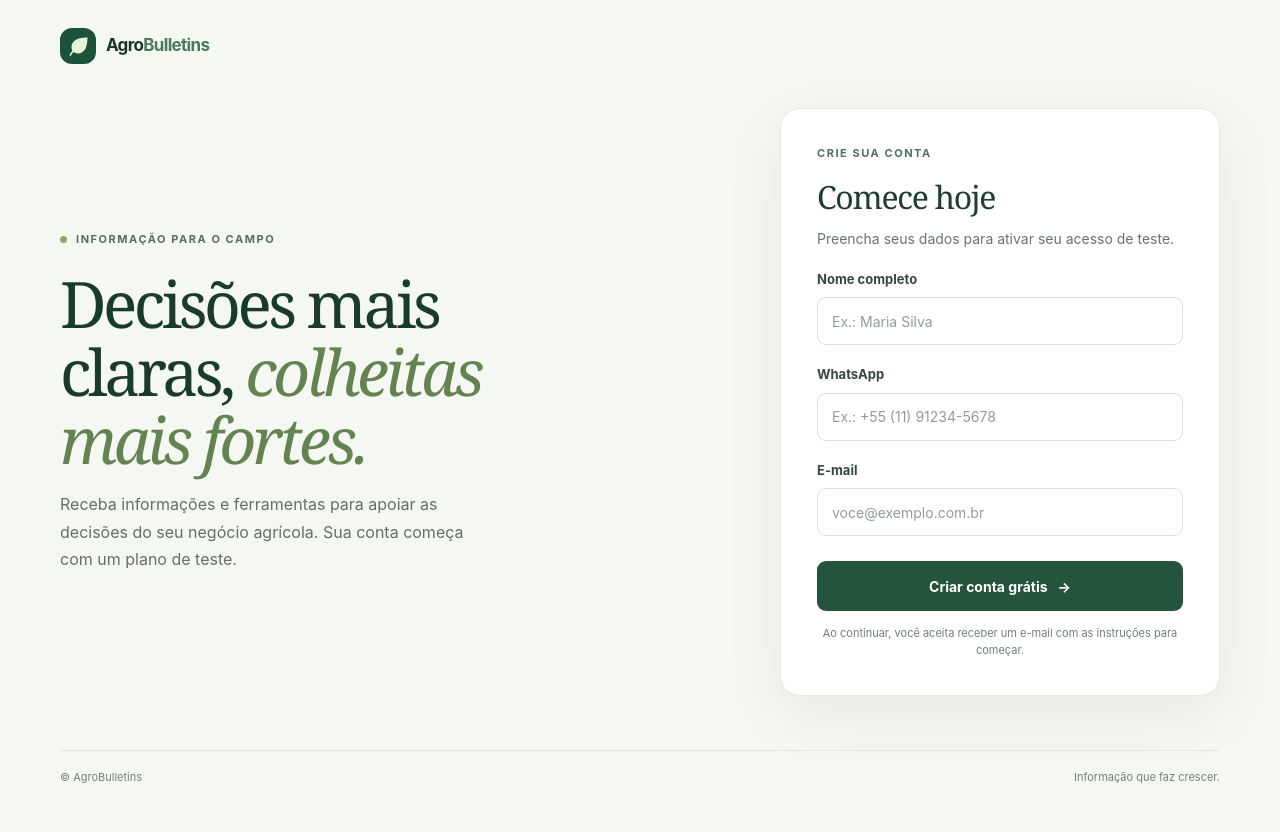
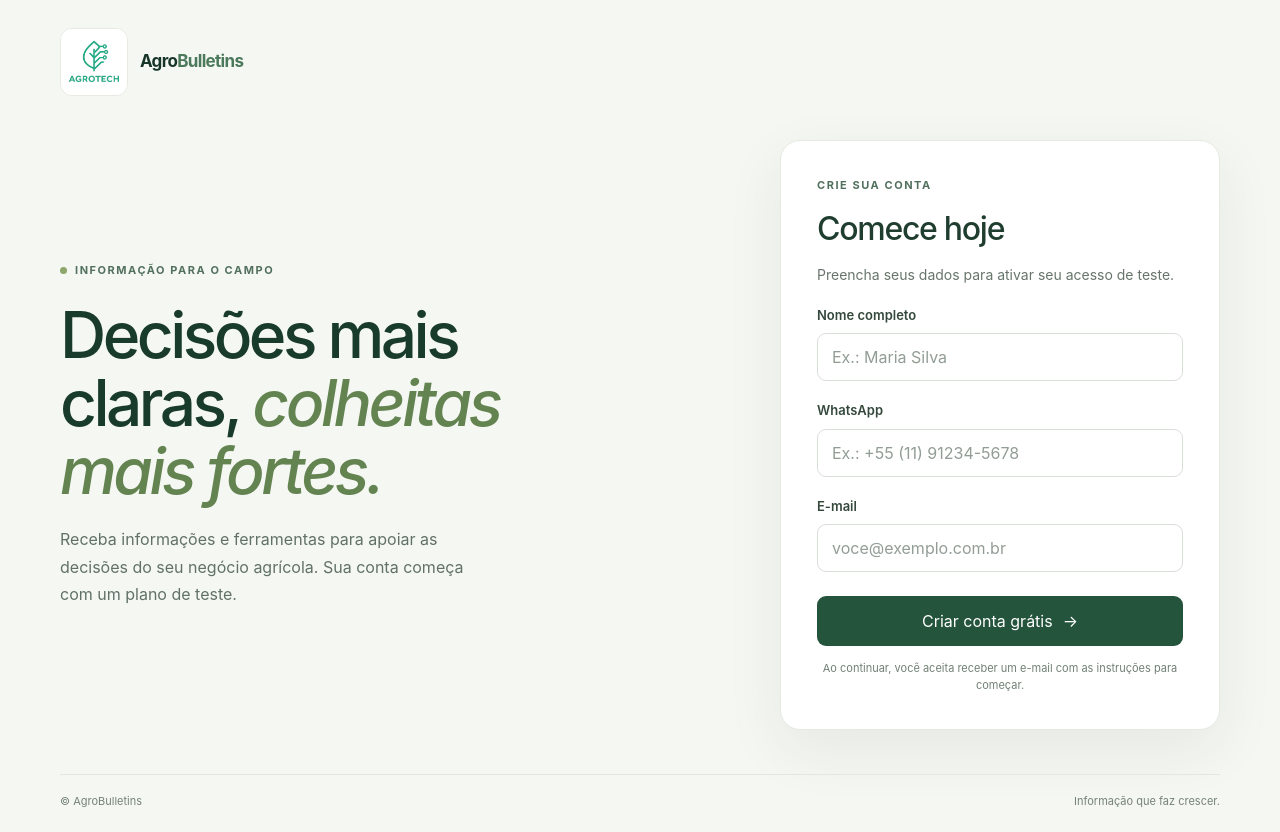
Before and after one commit to rafaeljgomezg/agroBulletins, an Angular app: page /cadastro in a window 1280 px wide. Before the commit the page ends 808 px from the top, so only its background shows below. Built offline with nearby package versions, Linux system fonts and the light colour scheme.

Commit message:
Tailwind Update + logo

```diff
--- a/src/app/register/register.css
+++ /dev/null
@@ -1,320 +0,0 @@
-:host {
-  display: block;
-}
-
-.register-page {
-  width: min(1160px, calc(100% - 64px));
-  min-height: 100vh;
-  margin: 0 auto;
-  display: flex;
-  flex-direction: column;
-}
-
-.brand {
-  display: flex;
-  align-items: center;
-  gap: 10px;
-  padding-top: 28px;
-  font-size: 17px;
-  font-weight: 750;
-  letter-spacing: -0.04em;
-}
-
-.brand-mark {
-  display: grid;
-  width: 36px;
-  height: 36px;
-  place-items: center;
-  border-radius: 12px;
-  background: #1c523c;
-}
-
-.brand-mark svg {
-  width: 25px;
-  fill: #eaf1d8;
-  stroke: #eaf1d8;
-  stroke-linecap: round;
-  stroke-width: 2;
-}
-
-.brand-accent {
-  color: #4b795c;
-}
-
-.register-layout {
-  display: grid;
-  grid-template-columns: minmax(0, 1fr) minmax(360px, 440px);
-  align-items: center;
-  gap: clamp(48px, 9vw, 130px);
-  flex: 1;
-  padding: 44px 0 54px;
-}
-
-.intro {
-  align-self: stretch;
-  display: flex;
-  flex-direction: column;
-  justify-content: center;
-  padding: 24px 0;
-}
-
-.eyebrow {
-  margin: 0;
-  color: #52705e;
-  font-size: 11px;
-  font-weight: 750;
-  letter-spacing: 0.14em;
-}
-
-.intro > .eyebrow {
-  display: flex;
-  align-items: center;
-  gap: 9px;
-}
-
-.intro > .eyebrow span {
-  width: 7px;
-  height: 7px;
-  border-radius: 50%;
-  background: #8ca66b;
-}
-
-h1 {
-  max-width: 560px;
-  margin: 22px 0 18px;
-  color: #193b2c;
-  font-family: Georgia, "Times New Roman", serif;
-  font-size: clamp(42px, 5.1vw, 64px);
-  font-weight: 500;
-  letter-spacing: -0.055em;
-  line-height: 1.06;
-}
-
-h1 em {
-  color: #638351;
-  font-weight: 500;
-}
-
-.intro-copy {
-  max-width: 440px;
-  margin: 0;
-  color: #617168;
-  font-size: 16px;
-  line-height: 1.7;
-}
-
-.form-card {
-  width: 100%;
-  padding: 36px;
-  border: 1px solid #e6eae2;
-  border-radius: 20px;
-  background: #fff;
-  box-shadow: 0 20px 60px rgb(31 58 41 / 7%);
-}
-
-.card-heading h2 {
-  margin: 11px 0 7px;
-  color: #203e2f;
-  font-family: Georgia, "Times New Roman", serif;
-  font-size: 32px;
-  font-weight: 500;
-  letter-spacing: -0.04em;
-}
-
-.card-heading > p:last-child {
-  margin: 0;
-  color: #68756c;
-  font-size: 14px;
-  line-height: 1.6;
-}
-
-.field {
-  display: grid;
-  gap: 8px;
-  margin-top: 20px;
-}
-
-.field label {
-  color: #34483b;
-  font-size: 13px;
-  font-weight: 650;
-}
-
-.field input {
-  width: 100%;
-  min-height: 48px;
-  padding: 0 14px;
-  border: 1px solid #d9e0d8;
-  border-radius: 9px;
-  background: #fff;
-  color: #20392c;
-  font-size: 14px;
-}
-
-.field input::placeholder {
-  color: #929d95;
-}
-
-.field input:focus {
-  border-color: #52775d;
-  outline: 3px solid rgb(82 119 93 / 15%);
-}
-
-.field input[aria-invalid="true"] {
-  border-color: #a83b36;
-}
-
-.field-error {
-  margin: 0;
-  color: #9a302b;
-  font-size: 12px;
-  line-height: 1.45;
-}
-
-.feedback {
-  display: flex;
-  align-items: flex-start;
-  gap: 10px;
-  margin-top: 20px;
-  padding: 12px;
-  border: 1px solid #ecc8c5;
-  border-radius: 10px;
-  background: #fff5f4;
-  color: #862d29;
-}
-
-.feedback-duplicate {
-  border-color: #ead6ad;
-  background: #fff9ed;
-  color: #775519;
-}
-
-.feedback > span {
-  display: grid;
-  width: 19px;
-  height: 19px;
-  flex: 0 0 auto;
-  place-items: center;
-  border: 1px solid currentColor;
-  border-radius: 50%;
-  font-size: 12px;
-  font-weight: 800;
-}
-
-.feedback p {
-  margin: 0;
-  font-size: 13px;
-  line-height: 1.5;
-}
-
-.submit-button {
-  display: flex;
-  width: 100%;
-  min-height: 50px;
-  align-items: center;
-  justify-content: center;
-  gap: 10px;
-  margin-top: 25px;
-  border: 0;
-  border-radius: 9px;
-  background: #24543b;
-  color: #fff;
-  cursor: pointer;
-  font-size: 14px;
-  font-weight: 700;
-  transition: background 150ms ease, transform 150ms ease;
-}
-
-.submit-button:hover:not(:disabled) {
-  background: #193f2c;
-  transform: translateY(-1px);
-}
-
-.submit-button:disabled {
-  cursor: wait;
-  opacity: 0.75;
-}
-
-.spinner {
-  width: 16px;
-  height: 16px;
-  border: 2px solid rgb(255 255 255 / 45%);
-  border-top-color: #fff;
-  border-radius: 50%;
-  animation: spin 700ms linear infinite;
-}
-
-.form-footnote {
-  margin: 14px 0 0;
-  color: #718076;
-  font-size: 11px;
-  line-height: 1.55;
-  text-align: center;
-}
-
-.page-footer {
-  display: flex;
-  justify-content: space-between;
-  padding: 18px 0 22px;
-  border-top: 1px solid #e2e8e0;
-  color: #758279;
-  font-size: 11px;
-}
-
-@keyframes spin {
-  to {
-    transform: rotate(360deg);
-  }
-}
-
-@media (max-width: 800px) {
-  .register-page {
-    width: min(560px, calc(100% - 36px));
-  }
-
-  .register-layout {
-    grid-template-columns: 1fr;
-    gap: 24px;
-    padding: 42px 0;
-  }
-
-  .intro {
-    min-height: auto;
-    padding: 15px 0;
-  }
-
-  h1 {
-    max-width: 540px;
-    font-size: clamp(42px, 9vw, 58px);
-  }
-
-  .form-card {
-    padding: 28px;
-  }
-}
-
-@media (max-width: 420px) {
-  .register-page {
-    width: calc(100% - 28px);
-  }
-
-  .form-card {
-    padding: 24px 20px;
-  }
-
-  .page-footer {
-    gap: 12px;
-    font-size: 10px;
-  }
-}
-
-@media (prefers-reduced-motion: reduce) {
-  *,
-  *::before,
-  *::after {
-    scroll-behavior: auto !important;
-    animation-duration: 0.01ms !important;
-    animation-iteration-count: 1 !important;
-    transition-duration: 0.01ms !important;
-  }
-}
--- a/src/app/register/register.html
+++ b/src/app/register/register.html
@@ -1,47 +1,74 @@
-<main class="register-page">
-  <header class="brand">
-    <a class="brand-mark" routerLink="/cadastro" aria-label="AgroBulletins, ir para o cadastro">
-      <svg viewBox="0 0 32 32" aria-hidden="true">
-        <path d="M26.5 5.5C16 5.8 8 8.8 8 17a7 7 0 0 0 7 7c8.2 0 11.2-8 11.5-18.5Z" />
-        <path d="M5.5 27c3.2-6.2 8.1-10.5 15-14" />
-      </svg>
+<main class="mx-auto flex min-h-screen w-[calc(100%-2rem)] max-w-[1160px] flex-col max-[420px]:w-[calc(100%-1.75rem)]">
+  <header class="flex items-center gap-3 pt-7">
+    <a
+      class="grid size-[68px] shrink-0 place-items-center overflow-hidden rounded-xl border border-[#e6eae2] bg-white"
+      routerLink="/cadastro"
+      aria-label="AgroBulletins, ir para o cadastro"
+    >
+      <img
+        ngSrc="/agrotech%20logo.jpg"
+        width="1024"
+        height="1024"
+        priority
+        alt="Logo da Agrotech"
+        class="size-full object-contain"
+      />
     </a>
-    <span>Agro<span class="brand-accent">Bulletins</span></span>
+    <span class="text-[17px] font-bold tracking-[-0.04em] text-[#18352a]">
+      Agro<span class="text-[#4b795c]">Bulletins</span>
+    </span>
   </header>
 
-  <section class="register-layout" aria-labelledby="register-title">
-    <div class="intro">
-      <p class="eyebrow"><span></span> INFORMAÇÃO PARA O CAMPO</p>
-      <h1>Decisões mais claras, <em>colheitas mais fortes.</em></h1>
-      <p class="intro-copy">
+  <section
+    class="grid flex-1 grid-cols-[minmax(0,1fr)_minmax(360px,440px)] items-center gap-[clamp(48px,9vw,130px)] py-11 max-[800px]:grid-cols-1 max-[800px]:gap-6 max-[800px]:py-10"
+    aria-labelledby="register-title"
+  >
+    <div class="flex flex-col justify-center py-6 max-[800px]:py-4">
+      <p class="m-0 flex items-center gap-2 text-[11px] font-bold tracking-[0.14em] text-[#52705e]">
+        <span class="size-[7px] rounded-full bg-[#8ca66b]"></span>
+        INFORMAÇÃO PARA O CAMPO
+      </p>
+      <h1 class="my-[22px] max-w-[560px] text-[clamp(42px,5.1vw,64px)] leading-[1.06] font-medium tracking-[-0.055em] text-[#193b2c] max-[800px]:max-w-[540px] max-[800px]:text-[clamp(42px,9vw,58px)]">
+        Decisões mais claras, <em class="font-medium text-[#638351]">colheitas mais fortes.</em>
+      </h1>
+      <p class="m-0 max-w-[440px] text-base leading-[1.7] text-[#617168]">
         Receba informações e ferramentas para apoiar as decisões do seu negócio agrícola.
         Sua conta começa com um plano de teste.
       </p>
     </div>
 
-    <section class="form-card">
-      <div class="card-heading">
-        <p class="eyebrow">CRIE SUA CONTA</p>
-        <h2 id="register-title">Comece hoje</h2>
-        <p>Preencha seus dados para ativar seu acesso de teste.</p>
+    <section class="w-full rounded-[20px] border border-[#e6eae2] bg-white p-9 shadow-[0_20px_60px_rgb(31_58_41_/_7%)] max-[800px]:p-7 max-[420px]:px-5 max-[420px]:py-6">
+      <div>
+        <p class="m-0 text-[11px] font-bold tracking-[0.14em] text-[#52705e]">CRIE SUA CONTA</p>
+        <h2 id="register-title" class="my-[11px] text-[32px] font-medium tracking-[-0.04em] text-[#203e2f]">
+          Comece hoje
+        </h2>
+        <p class="m-0 text-sm leading-[1.6] text-[#68756c]">
+          Preencha seus dados para ativar seu acesso de teste.
+        </p>
       </div>
 
       @if (feedback(); as notice) {
         <div
-          class="feedback"
-          [class.feedback-duplicate]="notice.kind === 'duplicate'"
+          class="mt-5 flex items-start gap-2.5 rounded-[10px] border border-[#ecc8c5] bg-[#fff5f4] p-3 text-[#862d29]"
+          [class.border-amber-200]="notice.kind === 'duplicate'"
+          [class.bg-amber-50]="notice.kind === 'duplicate'"
+          [class.text-amber-900]="notice.kind === 'duplicate'"
           role="alert"
           aria-live="assertive"
         >
-          <span aria-hidden="true">{{ notice.kind === 'duplicate' ? '!' : '×' }}</span>
-          <p>{{ notice.message }}</p>
+          <span class="grid size-[19px] shrink-0 place-items-center rounded-full border border-current text-xs font-extrabold" aria-hidden="true">
+            {{ notice.kind === 'duplicate' ? '!' : '×' }}
+          </span>
+          <p class="m-0 text-[13px] leading-normal">{{ notice.message }}</p>
         </div>
       }
 
-      <form [formGroup]="form" (ngSubmit)="submit()" novalidate>
-        <div class="field">
-          <label for="nome">Nome completo</label>
+      <form class="mt-5" [formGroup]="form" (ngSubmit)="submit()" novalidate>
+        <div class="mt-5 grid gap-2 first:mt-0">
+          <label class="text-[13px] font-semibold text-[#34483b]" for="nome">Nome completo</label>
           <input
+            class="min-h-12 w-full rounded-[9px] border border-[#d9e0d8] bg-white px-3.5 text-sm text-[#20392c] placeholder:text-[#929d95] focus:border-[#52775d] focus:outline-[3px] focus:outline-[#52775d]/15 aria-[invalid=true]:border-[#a83b36]"
             id="nome"
             formControlName="nome"
             type="text"
@@ -51,13 +78,16 @@
             [attr.aria-describedby]="form.controls.nome.invalid && form.controls.nome.touched ? 'nome-error' : null"
           />
           @if (form.controls.nome.invalid && form.controls.nome.touched) {
-            <p class="field-error" id="nome-error">Informe seu nome (máximo de 100 caracteres).</p>
+            <p class="m-0 text-xs leading-normal text-[#9a302b]" id="nome-error">
+              Informe seu nome (máximo de 100 caracteres).
+            </p>
           }
         </div>
 
-        <div class="field">
-          <label for="whatsapp">WhatsApp</label>
+        <div class="mt-5 grid gap-2">
+          <label class="text-[13px] font-semibold text-[#34483b]" for="whatsapp">WhatsApp</label>
           <input
+            class="min-h-12 w-full rounded-[9px] border border-[#d9e0d8] bg-white px-3.5 text-sm text-[#20392c] placeholder:text-[#929d95] focus:border-[#52775d] focus:outline-[3px] focus:outline-[#52775d]/15 aria-[invalid=true]:border-[#a83b36]"
             id="whatsapp"
             formControlName="whatsapp"
             type="tel"
@@ -68,13 +98,16 @@
             [attr.aria-describedby]="form.controls.whatsapp.invalid && form.controls.whatsapp.touched ? 'whatsapp-error' : null"
           />
           @if (form.controls.whatsapp.invalid && form.controls.whatsapp.touched) {
-            <p class="field-error" id="whatsapp-error">Informe um número válido do Brasil, com DDD. Ex.: (11) 91234-5678.</p>
+            <p class="m-0 text-xs leading-normal text-[#9a302b]" id="whatsapp-error">
+              Informe um número válido do Brasil, com DDD. Ex.: (11) 91234-5678.
+            </p>
           }
         </div>
 
-        <div class="field">
-          <label for="email">E-mail</label>
+        <div class="mt-5 grid gap-2">
+          <label class="text-[13px] font-semibold text-[#34483b]" for="email">E-mail</label>
           <input
+            class="min-h-12 w-full rounded-[9px] border border-[#d9e0d8] bg-white px-3.5 text-sm text-[#20392c] placeholder:text-[#929d95] focus:border-[#52775d] focus:outline-[3px] focus:outline-[#52775d]/15 aria-[invalid=true]:border-[#a83b36]"
             id="email"
             formControlName="email"
             type="email"
@@ -84,25 +117,33 @@
             [attr.aria-describedby]="form.controls.email.invalid && form.controls.email.touched ? 'email-error' : null"
           />
           @if (form.controls.email.invalid && form.controls.email.touched) {
-            <p class="field-error" id="email-error">Informe um e-mail válido.</p>
+            <p class="m-0 text-xs leading-normal text-[#9a302b]" id="email-error">
+              Informe um e-mail válido.
+            </p>
           }
         </div>
 
-        <button class="submit-button" type="submit" [disabled]="isSubmitting()">
+        <button
+          class="mt-6 flex min-h-[50px] w-full items-center justify-center gap-2.5 rounded-[9px] border-0 bg-[#24543b] text-sm font-bold text-white transition-[background,transform] duration-150 hover:-translate-y-px hover:bg-[#193f2c] disabled:cursor-wait disabled:opacity-75"
+          type="submit"
+          [disabled]="isSubmitting()"
+        >
           @if (isSubmitting()) {
-            <span class="spinner" aria-hidden="true"></span>
+            <span class="size-4 animate-spin rounded-full border-2 border-white/45 border-t-white motion-reduce:animate-none" aria-hidden="true"></span>
             Criando sua conta…
           } @else {
             Criar conta grátis
             <span aria-hidden="true">→</span>
           }
         </button>
-        <p class="form-footnote">Ao continuar, você aceita receber um e-mail com as instruções para começar.</p>
+        <p class="mt-3.5 text-center text-[11px] leading-normal text-[#718076]">
+          Ao continuar, você aceita receber um e-mail com as instruções para começar.
+        </p>
       </form>
     </section>
   </section>
 
-  <footer class="page-footer">
+  <footer class="flex justify-between border-t border-[#e2e8e0] py-[18px] pb-[22px] text-[11px] text-[#758279] max-[420px]:gap-3 max-[420px]:text-[10px]">
     <span>© AgroBulletins</span>
     <span>Informação que faz crescer.</span>
   </footer>
--- a/src/app/register/register.ts
+++ b/src/app/register/register.ts
@@ -1,4 +1,5 @@
 import { Component, inject, signal } from '@angular/core';
+import { NgOptimizedImage } from '@angular/common';
 import { FormBuilder, ReactiveFormsModule, Validators } from '@angular/forms';
 import { Router } from '@angular/router';
 import { firstValueFrom } from 'rxjs';
@@ -6,9 +7,8 @@ import { brazilianPhoneValidator, normalizeBrazilianPhone } from '../brazil-phon
 import { RegistrationError, RegistrationService } from '../registration.service';
 
 @Component({
-  imports: [ReactiveFormsModule],
+  imports: [NgOptimizedImage, ReactiveFormsModule],
   selector: 'app-register',
-  styleUrl: './register.css',
   templateUrl: './register.html',
 })
 export class Register {
```
Also changed, not shown: public/agrotech logo.jpg (added).
